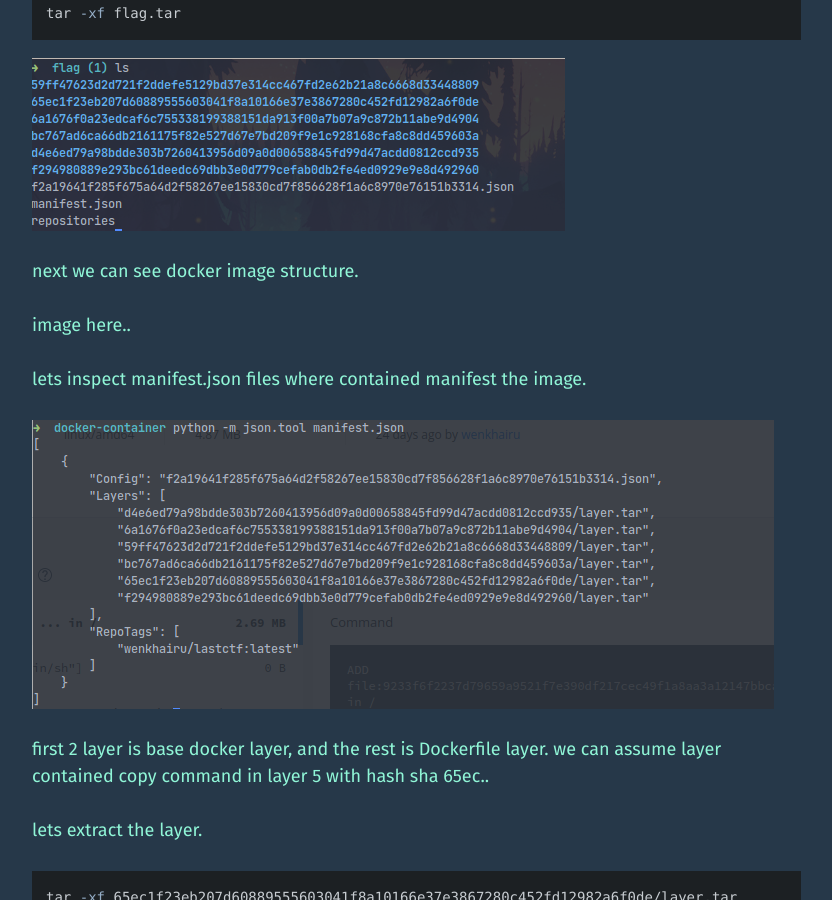
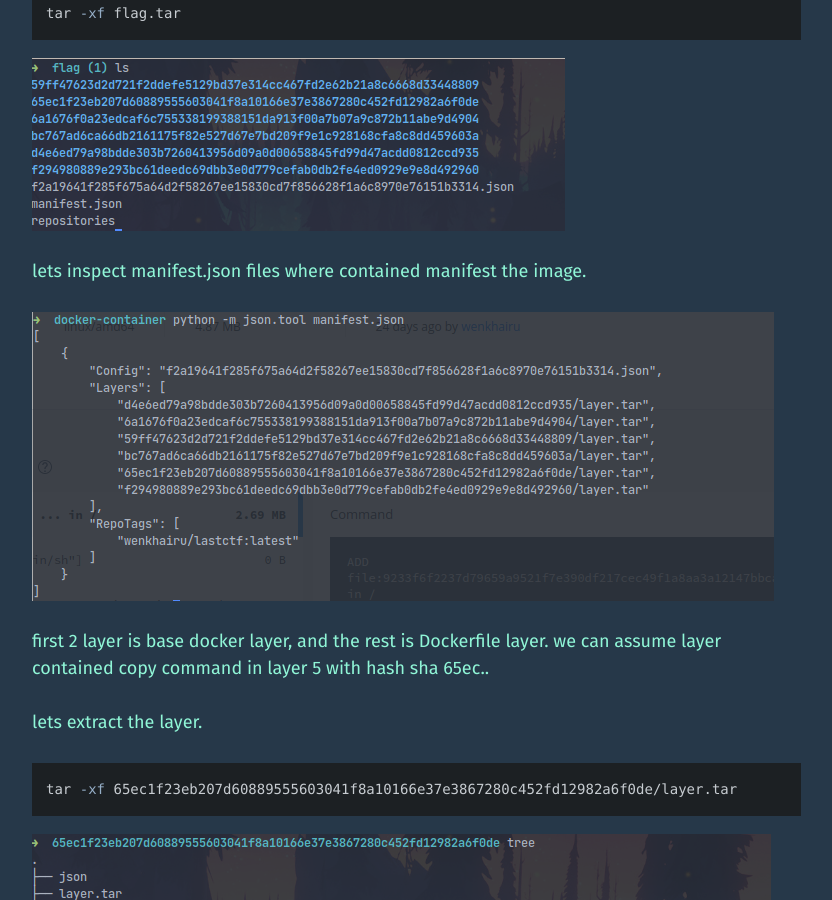
Before and after one commit to Kyuubang/Kyuubang.github.io, a Jekyll site: the page built from _writeup/2022-01-18-lastctf-helixsid.md, in a window 1280 px wide and 900 px high, scrolled down 5059 px. Shown: the whole window, without its empty margins (40-872 px from the left). Built offline with Jekyll 4.4.1, drawn with Linux system fonts in a browser that asks for light colours.

Commit message:
fix typo

```diff
--- a/_writeup/2022-01-18-lastctf-helixsid.md
+++ b/_writeup/2022-01-18-lastctf-helixsid.md
@@ -104,10 +104,6 @@ tar -xf flag.tar
 
 ![extracted docker image](/assets/images/writeup/docker-extracted.png)
 
-next we can see docker image structure.
-
-image here..
-
 lets inspect manifest.json files where contained manifest the image.
 
 ![manifest.json](/assets/images/writeup/docker-manifest.png)
```
